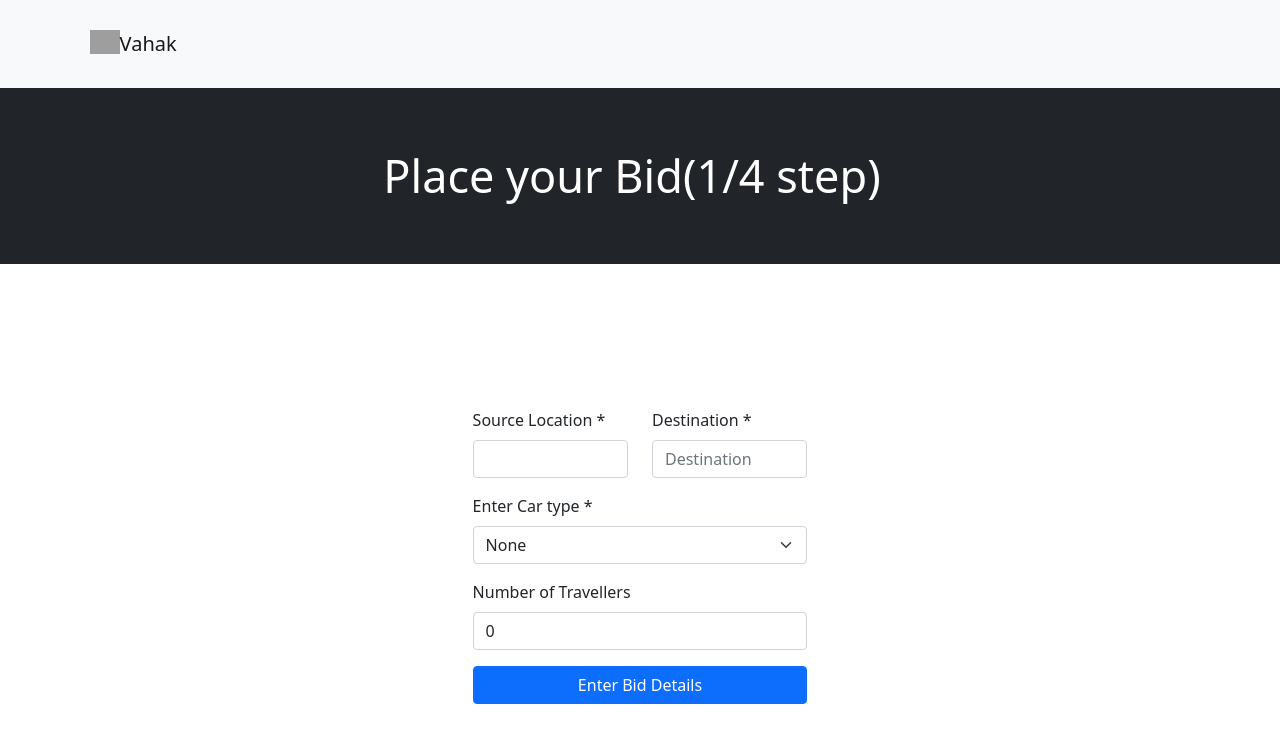
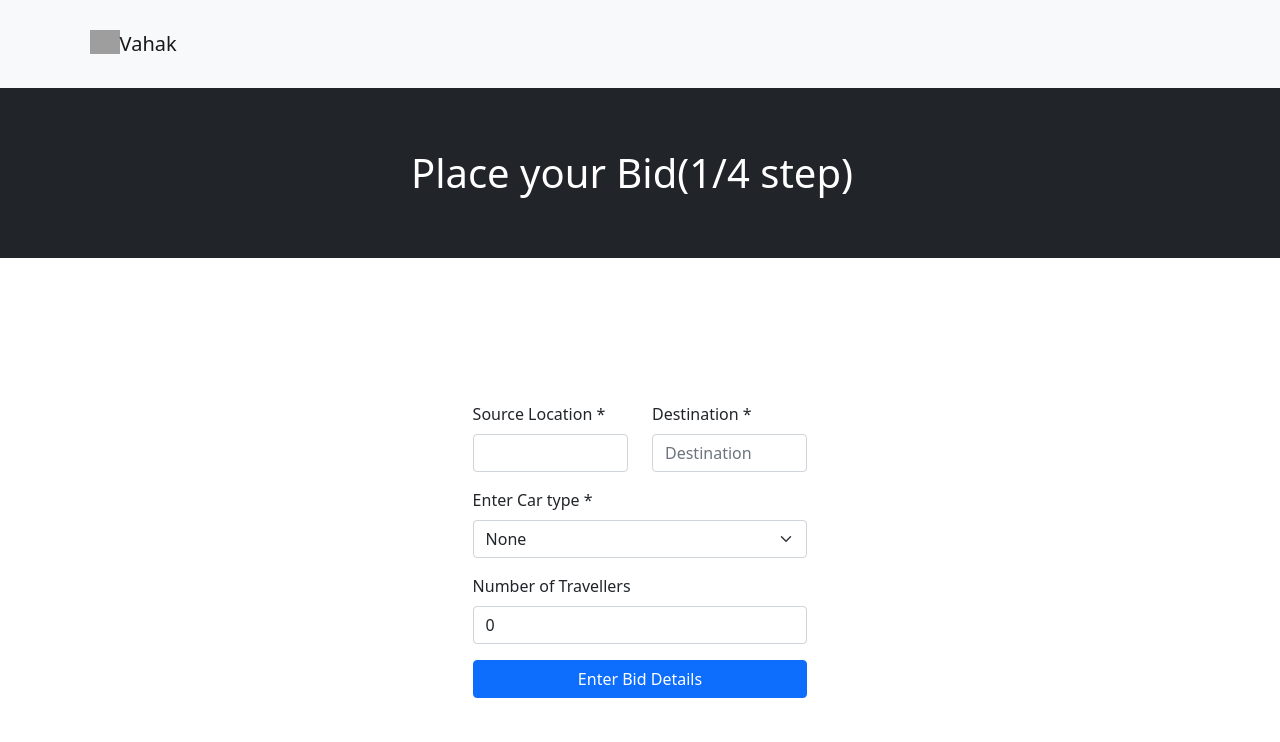
Before and after one commit to tanmay2twr/vahak_assignment, a React (Create React App) app in the folder vahak-react-app/: page / in a window 1280 px wide. Shown: the top 742 px of the page. Built offline with nearby package versions, Linux system fonts and the light colour scheme; grey boxes are pictures that could not be loaded.

Commit message:
Change Font Size of header

```diff
--- a/vahak-react-app/src/Containers/Header/index.js
+++ b/vahak-react-app/src/Containers/Header/index.js
@@ -23,7 +23,7 @@ function Header(props) {
         <div className="container-fluid" style={{ justifyContent: "center" }}>
           <p
             className="navbar-brand mb-0 h1 text-white mt-5 mb-5"
-            style={{ fontSize: "45px" }}
+            style={{ fontSize: "40px" }}
           >
             {props.text}
           </p>
```
